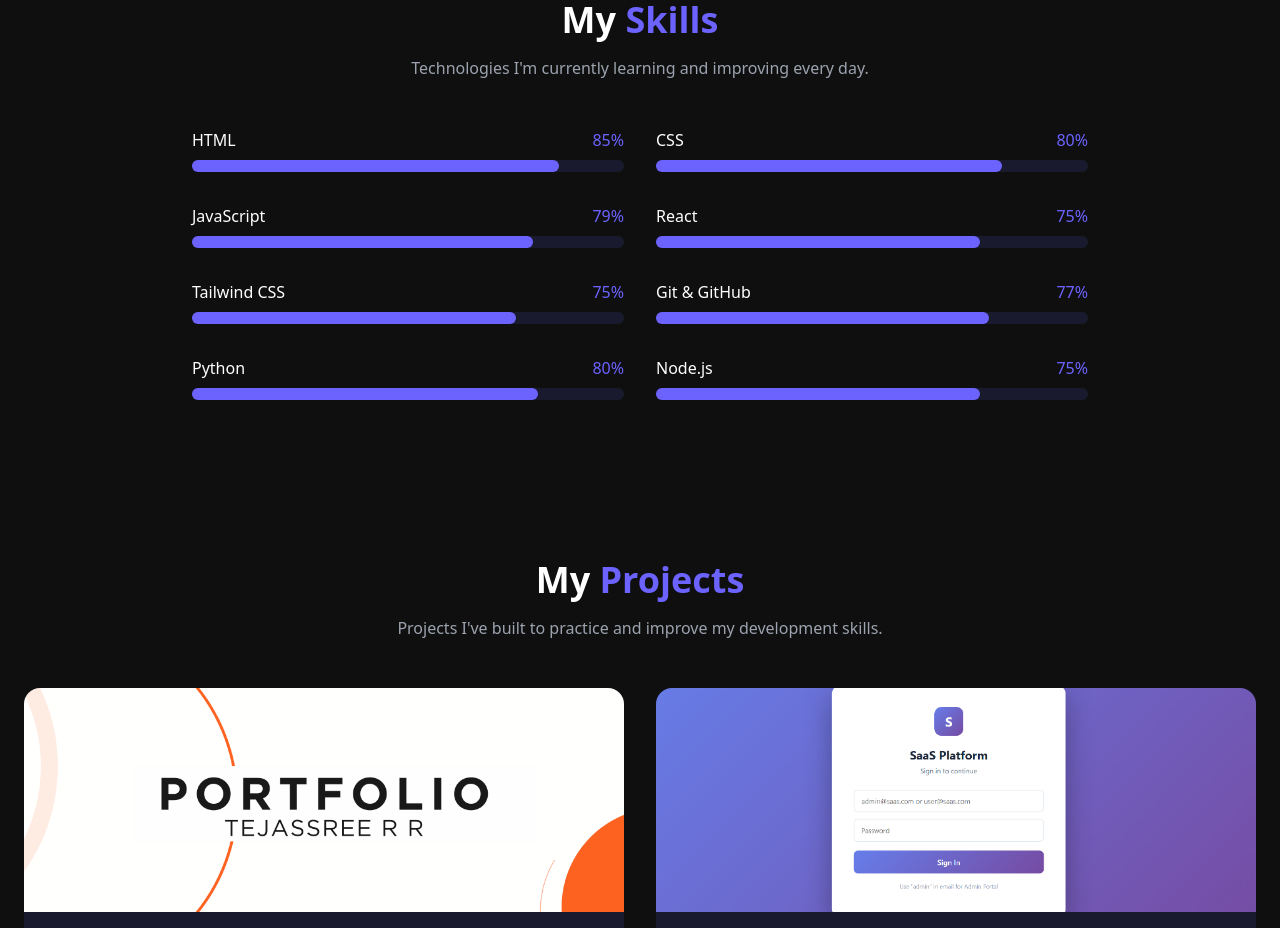
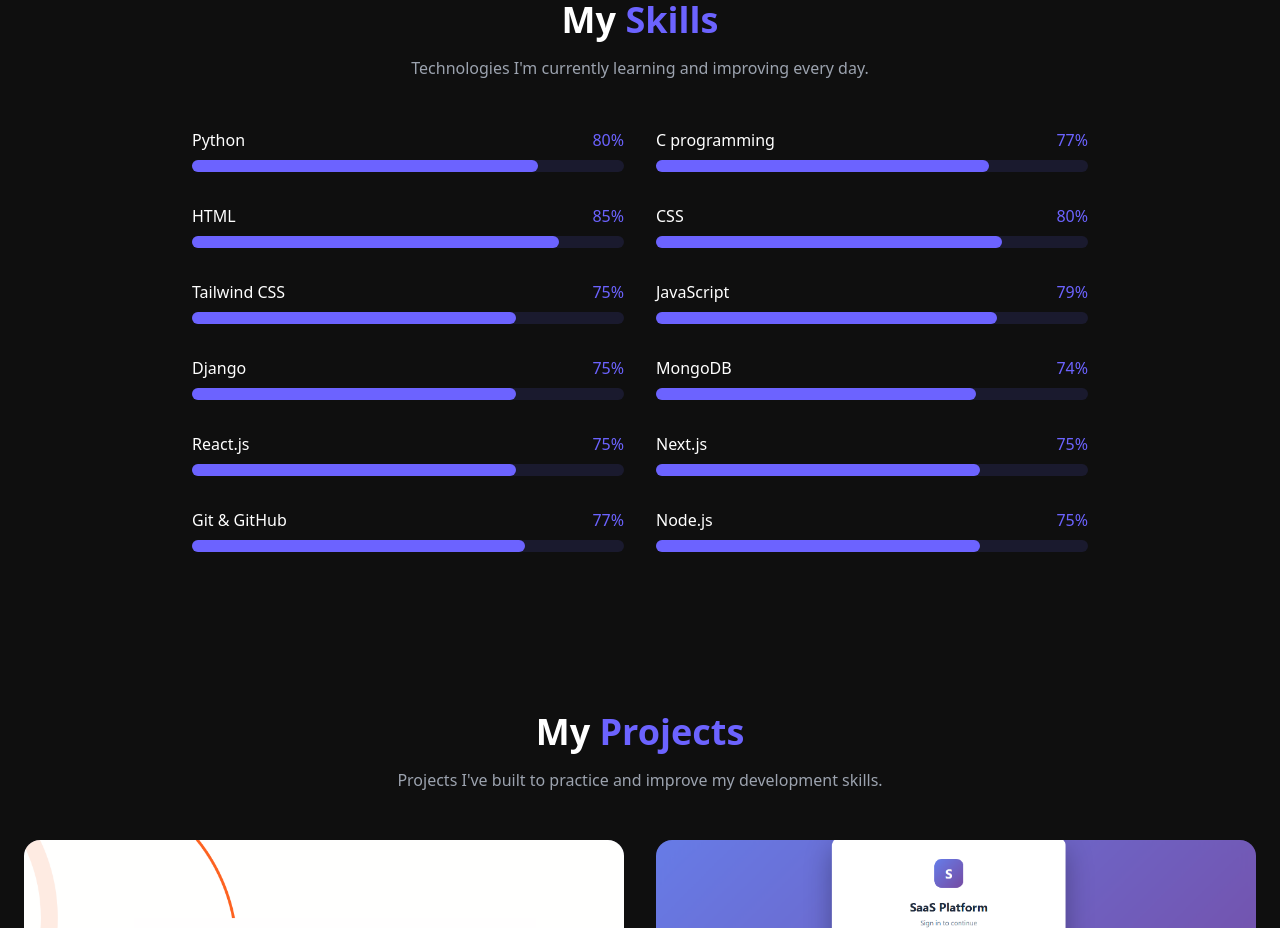
Before and after one commit to TEJASSREERR/my-portfolio, a React (Vite) app: page / in a window 1280 px wide. Shown: the part 1360-2288 px from the top of the page. Built offline with nearby package versions, Linux system fonts and the light colour scheme.

Commit message:
skills changes

```diff
--- a/src/data/skills.js
+++ b/src/data/skills.js
@@ -1,10 +1,14 @@
 export const skills = [
+  { name: 'Python', level: 80 },
+  { name: 'C programming', level: 77 },
   { name: 'HTML', level: 85 },
   { name: 'CSS', level: 80 },
+  { name: 'Tailwind CSS', level: 75 },
   { name: 'JavaScript', level: 79 },
-  { name: 'React', level: 75 },
-  { name: 'Tailwind CSS', level: 75 },
+  { name: 'Django', level: 75 },
+  { name: 'MongoDB', level: 74 },
+  { name: 'React.js', level: 75 },
+  { name: 'Next.js', level: 75 },
   { name: 'Git & GitHub', level: 77 },
-  { name: 'Python', level: 80 },
   { name: 'Node.js', level: 75 },
 ]
```
